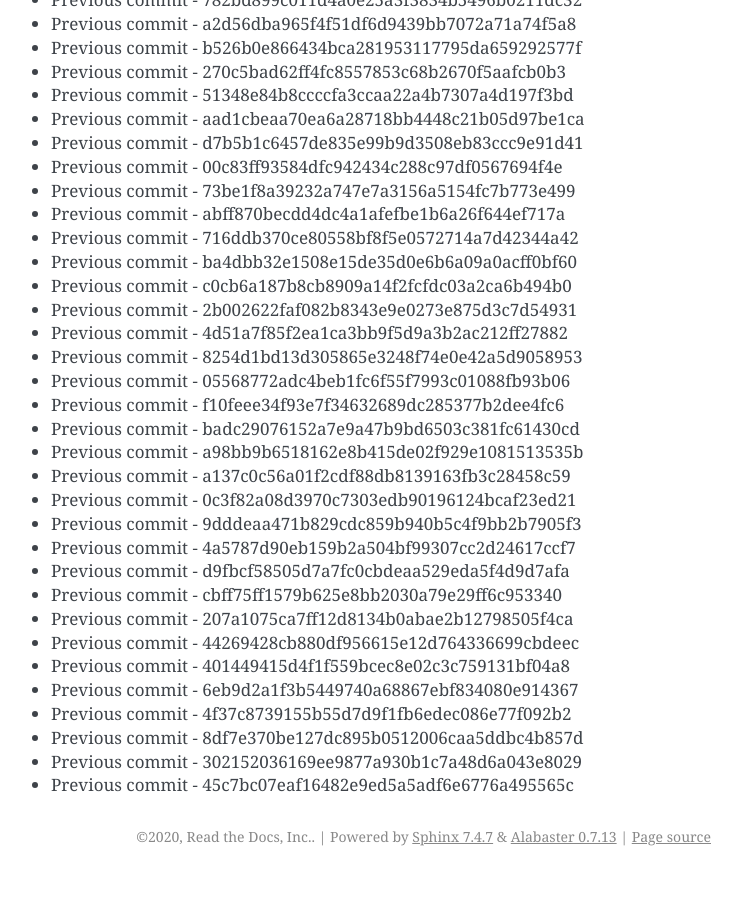
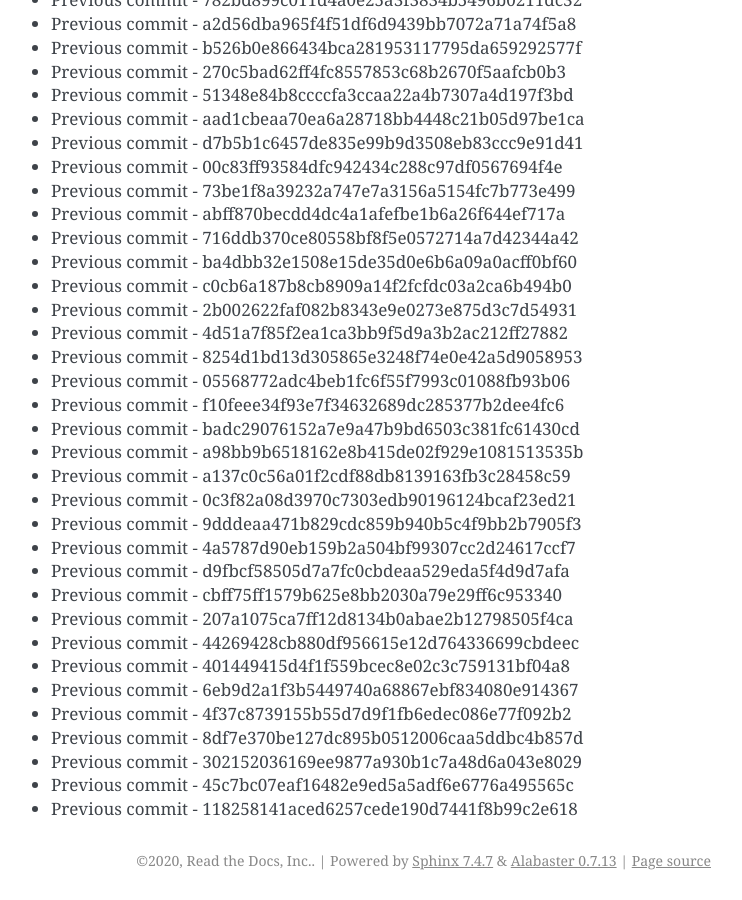
Before and after one commit to readthedocs/rtd-git-stresstest, a Sphinx documentation site: the page built from docs/updates.rst, in a window 1280 px wide and 900 px high, scrolled down 103910 px. Shown: the whole window, without its empty margins (399-1141 px from the left). Built offline with Sphinx 7.4.7, drawn with Linux system fonts in a browser that asks for light colours; before the commit the page ends 104786 px from its top, so only the background shows below that.

Commit message:
Generating commit from previous: 118258141aced6257cede190d7441f8b99c2e618

```diff
--- a/docs/updates.rst
+++ b/docs/updates.rst
@@ -4398,3 +4398,4 @@ It can be tested for any performance characteristics.
 * Previous commit - 8df7e370be127dc895b0512006caa5ddbc4b857d
 * Previous commit - 302152036169ee9877a930b1c7a48d6a043e8029
 * Previous commit - 45c7bc07eaf16482e9ed5a5adf6e6776a495565c
+* Previous commit - 118258141aced6257cede190d7441f8b99c2e618
```
